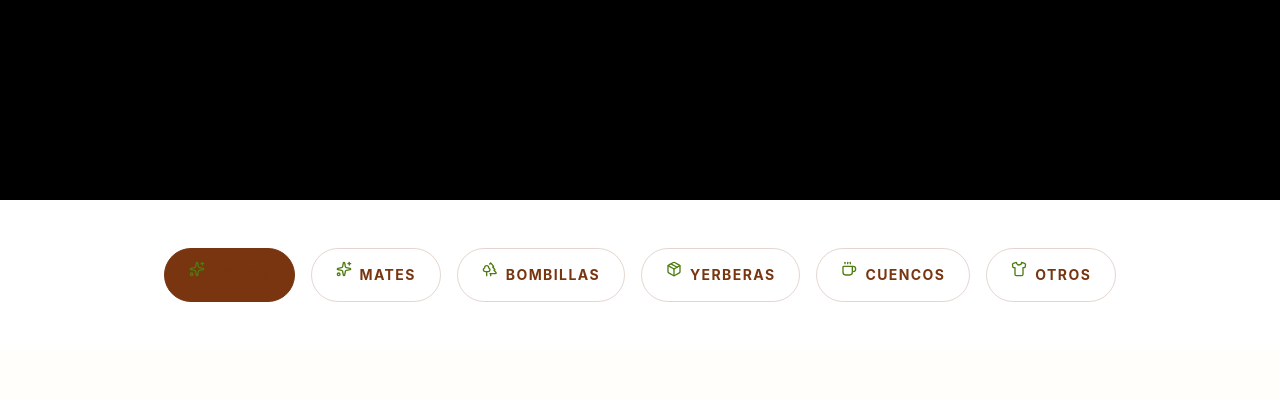
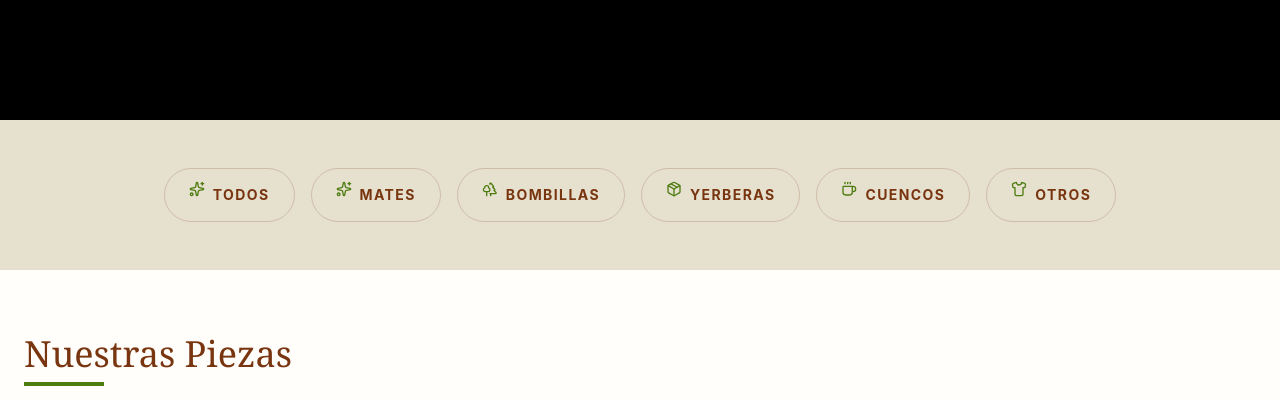
Before and after one commit to LucasUr11/Opalo-2.0, a React (Vite) app: page / in a window 1280 px wide. Shown: the part 1000-1400 px from the top of the page. Built offline with nearby package versions, Linux system fonts and the light colour scheme; no server answers; the database is empty.

Commit message:
Cambios esteticos en Hero, Navbar y Categories, además de la creación de FadeIn.tsx para las animaciones de framer-motion.-

```diff
--- a/src/components/home/Categories.tsx
+++ b/src/components/home/Categories.tsx
@@ -1,5 +1,6 @@
 import { motion } from 'framer-motion';
 import { Coffee, Trees, Sparkles, Package, Shirt } from 'lucide-react';
+import FadeIn from '../ui/FadeIn';
 
 export const categories = [
     { id: 'all', label: 'Todos', icon: Sparkles },
@@ -10,10 +11,12 @@ export const categories = [
     { id: 'otros', label: 'Otros', sub: ['cuencos_tablas', 'cajas'], icon: Shirt },
 ];
 
-export const Categories = ({ activeCategory, onCategoryChange }: any) => {
+export const Categories = ({ onCategoryChange }: any) => {
     return (
-        <section className="py-12 bg-white">
+        <section className="py-12 bg-artisan-sand">
             <div className="max-w-7xl mx-auto px-4 sm:px-6 lg:px-8">
+
+                <FadeIn>
                     <div className="flex flex-wrap gap-4 justify-center">
                         {categories.map((cat) => (
                             <motion.button
@@ -22,10 +25,7 @@ export const Categories = ({ activeCategory, onCategoryChange }: any) => {
                                 initial={{ opacity: 0, y: 10 }}
                                 whileInView={{ opacity: 1, y: 0 }}
                                 whileHover={{ scale: 1.05 }}
-                            className={`flex items-center gap-2 px-6 py-3 rounded-full border transition-all ${activeCategory === cat.id
-                                ? 'bg-artisan-brown text-white border-artisan-brown'
-                                : 'bg-transparent text-artisan-brown border-artisan-brown/20 hover:border-artisan-brown'
-                                }`}
+                                className={`flex items-center gap-2 px-6 py-3 rounded-full border transition-all 'bg-transparent text-artisan-brown border-artisan-brown/20 hover:border-artisan-brown`}
                             >
                                 <cat.icon className="w-4 h-4 mb-3 text-artisan-leaf group-hover:text-artisan-paper transition-colors" />
                                 <span className="text-sm font-bold uppercase tracking-widest text-artisan-brown group-hover:text-artisan-paper">
@@ -34,6 +34,8 @@ export const Categories = ({ activeCategory, onCategoryChange }: any) => {
                             </motion.button>
                         ))}
                     </div>
+                </FadeIn>
+
             </div>
         </section>
     );
--- a/src/components/home/Hero.tsx
+++ b/src/components/home/Hero.tsx
@@ -1,11 +1,26 @@
 import { motion, useScroll, useTransform } from "framer-motion";
 import { ChevronDown } from 'lucide-react';
-import { useRef } from "react";
+import { useRef, useState, useEffect } from "react";
 
 export const Hero = () => {
 
     // Referencia para medir el progreso del scroll.-
     const containerRef = useRef<HTMLDivElement>(null);
+    const [isOculto, setIsOculto] = useState(false);
+
+    // El useEffect es para hacer un corte directo al Hero mientras se hace el scroll.-
+    useEffect(() => {
+        const handleScroll = () => {
+            if (window.scrollY > 350) {
+                setIsOculto(true);
+            } else {
+                setIsOculto(false);
+            }
+        };
+
+        window.addEventListener("scroll", handleScroll);
+        return () => window.removeEventListener("scroll", handleScroll);
+    }, []);
 
     // useScroll nos da un valor de 0 a 1 según cuánto scroll hizo el usuario en esta sección.-
     const { scrollYProgress } = useScroll({
@@ -43,12 +58,17 @@ export const Hero = () => {
         // La sección será un poco más alta para dar margen a la animación.-
         <section
             ref={containerRef}
-            className="relative h-[150vh] bg-black"
+            className="relative h-[140vh] bg-black"
         >
 
             <motion.div
                 style={{ display: displayMode }}
-                className="sticky top-0 h-screen w-full overflow-hidden items-center justify-center"
+                className={`sticky top-0 h-screen w-full overflow-hidden flex items-center justify-center transition-all duration-500
+                    ${isOculto
+                        ? "opacity-0 pointer-events-none invisible"
+                        : "opacity-100 flex"
+                    }
+                `}
             >
                 {/* --- CAPA DE MANCHAS Y TRAZOS.- */}
                 <div className="absolute inset-0 flex items-center justify-center pointer-events-none z-0">
--- a/src/components/layout/Navbar.tsx
+++ b/src/components/layout/Navbar.tsx
@@ -30,7 +30,7 @@ export const Navbar = () => {
             <nav
                 className={`fixed top-0 left-0 w-full z-50 transition-all duration-500
                 ${isScrolled
-                        ? "backdrop-blur-md"
+                        ? "backdrop-blur-md bg-slate-950/40"
                         : "py-2 bg-transparent"
                     }`
                 }
--- /dev/null
+++ b/src/components/ui/FadeIn.tsx
@@ -0,0 +1,21 @@
+import { motion } from "framer-motion"
+import type { ReactNode } from "react"
+
+interface FadeInProps {
+    children: ReactNode
+}
+
+export default function FadeIn({ children }: FadeInProps) {
+    return (
+        <motion.div
+            initial={{ opacity: 0, y: 40 }}
+            whileInView={{ opacity: 1, y: 0 }}
+            transition={{ duration: 0.6 }}
+
+            // Hace que solamente se visualice una vez la animación.-
+            // viewport={{ once: true }}
+        >
+            {children}
+        </motion.div>
+    )
+}
```
Lines whose indentation alone changed are shown as unchanged.
